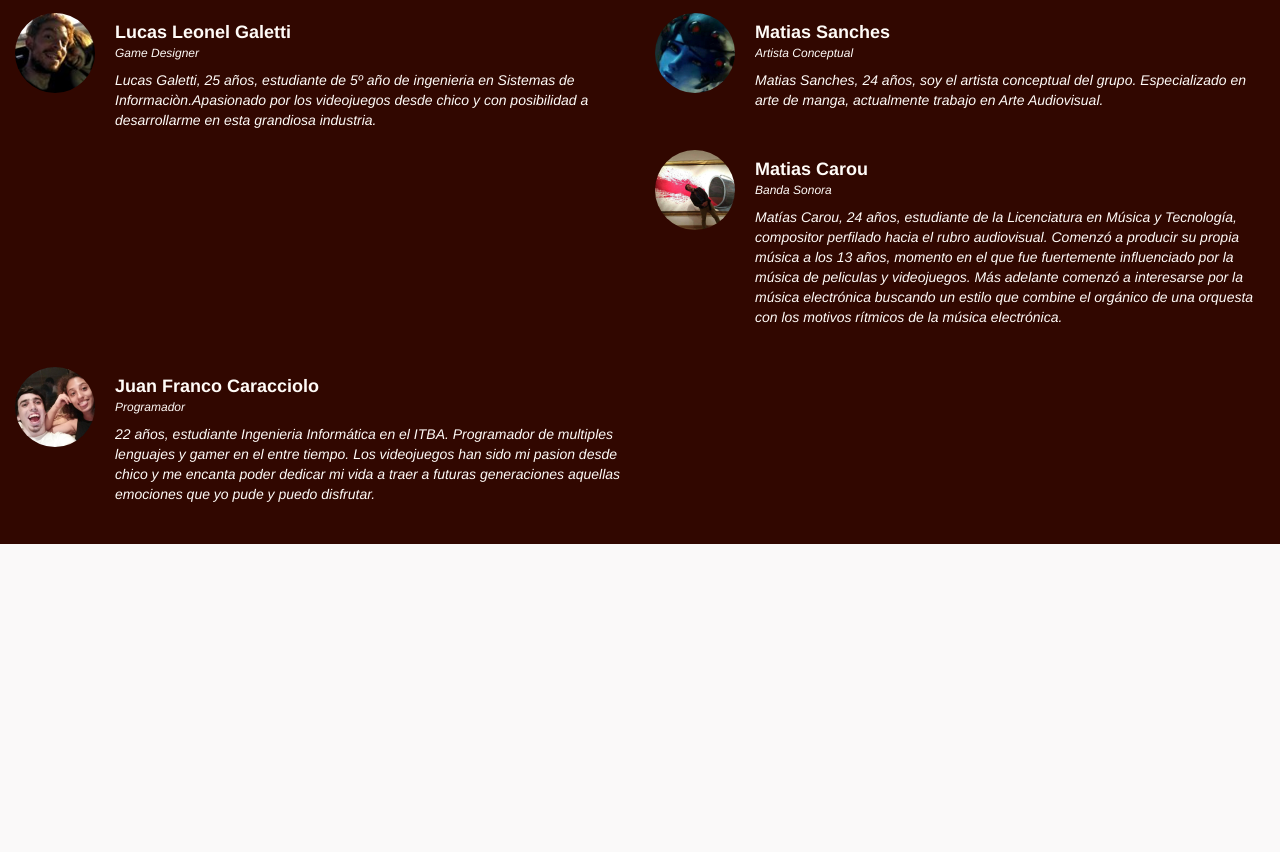
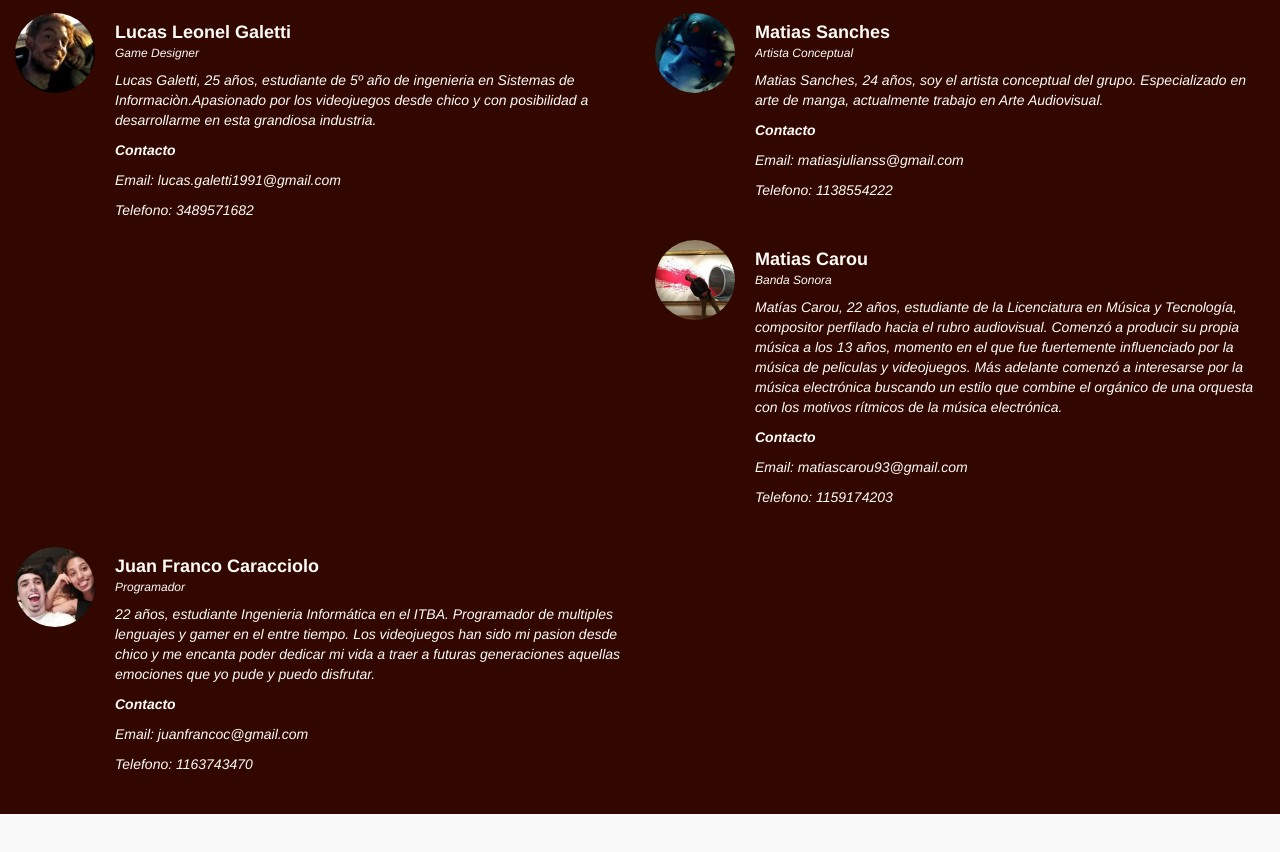
Before and after one commit to ColoLP/Potenciate, a plain HTML site: page index.html in a window 1280 px wide. Shown: the part 1780-2632 px from the top of the page. Drawn offline with Linux system fonts and the light colour scheme.

Commit message:
Contacto
Puse los contactos y arregle la edad de mati

```diff
--- a/index.html
+++ b/index.html
@@ -201,6 +201,8 @@
 					<h6>Game Designer</h6>
 					<blockquote>
 						<p>Lucas Galetti, 25 años, estudiante de 5º año de ingenieria en Sistemas de Informaciòn.Apasionado por los videojuegos desde chico y con posibilidad a desarrollarme en esta grandiosa industria.</p>
+						<p><strong>Contacto</strong></p>
+						<p>Email: lucas.galetti1991@gmail.com</p><p>Telefono: 3489571682</p>
 					</blockquote>
 				</div>
 			</div>
@@ -217,6 +219,8 @@
 					<h6>Artista Conceptual</h6>
 					<blockquote>
 						<p>Matias Sanches, 24 años, soy el artista conceptual del grupo. Especializado en arte de manga, actualmente trabajo en Arte Audiovisual.</p>
+						<p><strong>Contacto</strong></p>
+						<p>Email: matiasjulianss@gmail.com</p><p>Telefono: 1138554222</p>
 					</blockquote>
 				</div>
 			</div>
@@ -232,7 +236,9 @@
 					<h4>Matias Carou</h4>
 					<h6>Banda Sonora</h6>
 					<blockquote>
-						<p>Matías Carou, 24 años, estudiante de la Licenciatura en Música y Tecnología, compositor perfilado hacia el rubro audiovisual. Comenzó a producir su propia música a los 13 años, momento en el que fue fuertemente influenciado por la música de peliculas y videojuegos. Más adelante comenzó a interesarse por la música electrónica buscando un estilo que combine el orgánico de una orquesta con los motivos rítmicos de la música electrónica.</p>
+						<p>Matías Carou, 22 años, estudiante de la Licenciatura en Música y Tecnología, compositor perfilado hacia el rubro audiovisual. Comenzó a producir su propia música a los 13 años, momento en el que fue fuertemente influenciado por la música de peliculas y videojuegos. Más adelante comenzó a interesarse por la música electrónica buscando un estilo que combine el orgánico de una orquesta con los motivos rítmicos de la música electrónica.</p>
+						<p><strong>Contacto</strong></p>
+						<p>Email: matiascarou93@gmail.com</p><p>Telefono: 1159174203</p>
 					</blockquote>
 				</div>
 			</div>
@@ -249,6 +255,8 @@
 					<h6>Programador</h6>
 					<blockquote>
 						<p>22 años, estudiante Ingenieria Informática en el ITBA. Programador de multiples lenguajes y gamer en el entre tiempo. Los videojuegos han sido mi pasion desde chico y me encanta poder dedicar mi vida a traer a futuras generaciones aquellas emociones que yo pude y puedo disfrutar.</p>
+						<p><strong>Contacto</strong></p>
+						<p>Email: juanfrancoc@gmail.com</p><p>Telefono: 1163743470</p>
 					</blockquote>
 				</div>
 			</div>
```
